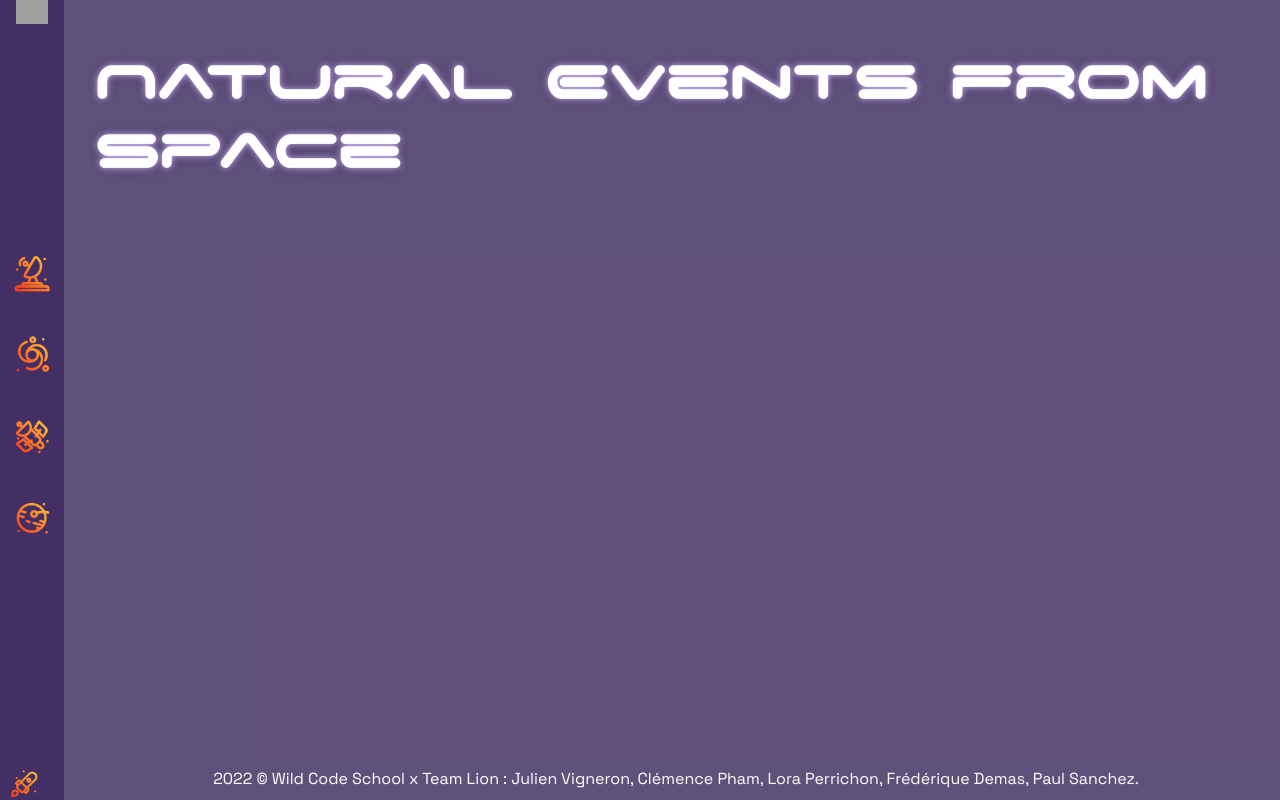
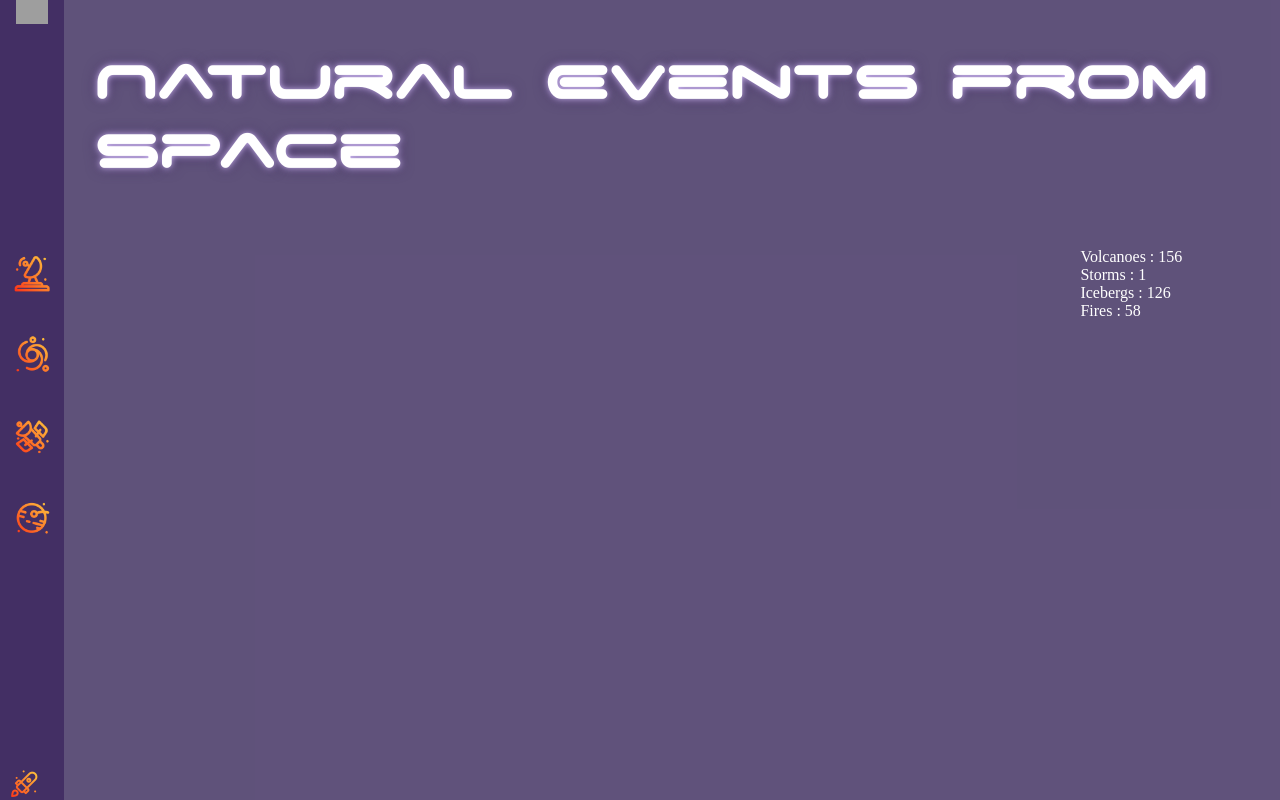
Before and after one commit to WildCodeSchool/-RMT-2203-TeamKarma-lions, a React (Vite) app in the folder frontend/: page /NaturalEvents in a window 1280 px wide. Shown: the top 800 px of the page. Built offline with nearby package versions, Linux system fonts and the light colour scheme; no server answers; grey boxes are pictures that could not be loaded.

Commit message:
fix display counter + resizing globe image

```diff
--- a/frontend/index.html
+++ b/frontend/index.html
@@ -5,7 +5,7 @@
     <link rel="icon" type="image/svg+xml" href="/src/favicon.svg" />
     <meta name="viewport" content="width=device-width, initial-scale=1.0" />
     <title>NASA X LIONS</title>
-    <link rel="icon" type="image/x-icon" href="/favicon.ico">
+    <link rel="icon" type="image/x-icon" href="/favicon.ico" />
   </head>
   <body>
     <div id="root"></div>
--- a/frontend/src/components/NaturalEvents/NaturalEventsPics.jsx
+++ b/frontend/src/components/NaturalEvents/NaturalEventsPics.jsx
@@ -1,6 +1,7 @@
 import React, { useEffect, useState } from "react";
 import axios from "axios";
 import Globe from "globe.gl";
+import "../../styles/NaturalEvents.scss";
 
 const correspondance = [
   { id: "severeStorms", color: "#1dfb8f" },
@@ -94,10 +95,10 @@ export default function NaturalEventsPics() {
 
   const drawGlobe = () => {
     if (eventList.length > 0) {
-      let baseHeight = window.innerHeight - 300;
+      let baseHeight = window.innerHeight - 80;
       let baseWidth = window.innerWidth;
 
-      if (baseWidth > 768) baseWidth -= 164;
+      if (baseWidth > 768) baseWidth -= 80;
       else baseHeight -= 64;
 
       const myGlobe = Globe();
@@ -134,6 +135,14 @@ export default function NaturalEventsPics() {
 
   return (
     <div id="globeContainer">
+      <div id="counter">
+        <ul id="listEvents">
+          <li>Volcanoes : 156</li>
+          <li>Storms : 1</li>
+          <li>Icebergs : 126</li>
+          <li>Fires : 58</li>
+        </ul>
+      </div>
       <div id="globeViz" />
     </div>
   );
--- a/frontend/src/pages/NaturalEvents.jsx
+++ b/frontend/src/pages/NaturalEvents.jsx
@@ -1,12 +1,13 @@
 import React from "react";
 import "../styles/Home.scss";
+import "../styles/NaturalEvents.scss";
 import Titre from "../components/Titre";
 import NaturalEventsPics from "../components/NaturalEvents/NaturalEventsPics";
 
 export default function Home() {
   return (
     <div>
-      <Titre titre="Natural Events from space" />
+      <Titre className="natTitle" titre="Natural Events from space" />
       <NaturalEventsPics />
     </div>
   );
--- a/frontend/src/styles/CalendarCuriosity.scss
+++ b/frontend/src/styles/CalendarCuriosity.scss
@@ -22,7 +22,7 @@
 .pCal {
   text-align: center;
 }
-.calendar-container{
+.calendar-container {
   margin-bottom: 1.5em;
   max-width: 100vw;
 }
@@ -32,7 +32,7 @@
     padding: 0 1em 0.5em 1em;
     font-size: 130%;
   }
-  .calendar{
+  .calendar {
     margin-top: 0;
   }
 }
--- a/frontend/src/styles/CuriosityPics.scss
+++ b/frontend/src/styles/CuriosityPics.scss
@@ -1,6 +1,6 @@
 // selection photos
 
-.filterCam{
+.filterCam {
   display: flex;
   flex-direction: column;
   align-items: center;
@@ -49,23 +49,23 @@
   margin: 0 0.5em;
   background: #1c0444;
   border: none;
-  padding: .5em 1em;
+  padding: 0.5em 1em;
   border-radius: 4em;
 }
 
-.picButton img{
+.picButton img {
   padding: 0;
 }
 .picButton img:first-child {
-  padding-right: .5em;
+  padding-right: 0.5em;
 }
 
-.picButton img:last-child{
-  padding-left: .5em;
+.picButton img:last-child {
+  padding-left: 0.5em;
 }
 
 @media screen and (min-width: 768px) {
-  .gridpics{
+  .gridpics {
     margin-left: 2.5em;
     margin-right: 2.5em;
   }
--- a/frontend/src/styles/Funfactlist.scss
+++ b/frontend/src/styles/Funfactlist.scss
@@ -31,6 +31,6 @@
 @media screen and (min-width: 768px) {
   .funfactlist {
     align-self: end;
-    width:initial;
+    width: initial;
   }
 }
--- a/frontend/src/styles/Home.scss
+++ b/frontend/src/styles/Home.scss
@@ -13,7 +13,7 @@ h1 {
   margin-left: 0;
   text-shadow: 0 0 0.1em #ceb8f3, 0 0 0.2em #432f64;
 }
-.police{
+.police {
   color: #ff8800;
 }
 .intro-site {
@@ -31,8 +31,8 @@ h1 {
   padding-left: 0.5em;
 }
 
-.intro-curio{
-  padding: .5em;
+.intro-curio {
+  padding: 0.5em;
   margin-bottom: 0;
   text-align: center;
   background-color: rgba(67, 47, 100, 0.5);
@@ -45,7 +45,7 @@ h1 {
   .intro-bloc {
     width: 70%;
   }
-  .intro-curio{
+  .intro-curio {
     margin: 0 4em;
     font-size: 130%;
     width: 40%;
@@ -60,10 +60,9 @@ h1 {
     min-height: 100vh;
   }
 
-  .introAndCalendar{
+  .introAndCalendar {
     display: flex;
     align-items: center;
     margin: 1em 1em 1em 0;
   }
-
 }
--- /dev/null
+++ b/frontend/src/styles/NaturalEvents.scss
@@ -0,0 +1,36 @@
+@import "./App.scss";
+
+#globeContainer {
+  position: relative;
+}
+#counter {
+  color: #ffffff;
+  font-size: 0.7rem;
+  border-radius: 10px;
+  z-index: 10;
+  position: absolute;
+  bottom: 0;
+  right: 0;
+}
+
+#listEvents {
+  list-style: none;
+}
+
+.maintTitle natTitle {
+  font-size: clamp(0.2rem, 5.5vw, 2rem);
+  color: green;
+}
+
+@media screen and (min-width: 768px) {
+  #globeContainer {
+    width: 88vw;
+    height: 100vh;
+  }
+  #counter {
+    width: 150px;
+    height: 100px;
+    top: 0;
+    font-size: 1rem;
+  }
+}
--- a/frontend/src/styles/Navbar.scss
+++ b/frontend/src/styles/Navbar.scss
@@ -67,7 +67,7 @@
     width: 4rem;
     height: 100vh;
     position: fixed;
-    z-index:300;
+    z-index: 300;
     img {
       padding: 0;
     }
@@ -100,8 +100,6 @@
     }
   }
 
-
-
   .onglet {
     display: flex;
     flex-direction: row;
@@ -124,9 +122,9 @@
     }
   }
 
-  .iconeContainer:hover .onglet{
+  .iconeContainer:hover .onglet {
     animation-name: slideIn;
-    animation-duration: .4s;
+    animation-duration: 0.4s;
     left: 40px;
   }
   .iconeList {
--- a/frontend/src/styles/Timeline.scss
+++ b/frontend/src/styles/Timeline.scss
@@ -5,7 +5,7 @@
   margin: 0 1em;
 }
 
-.timelineImg{
-    width: 100%;
-    padding: 0;
+.timelineImg {
+  width: 100%;
+  padding: 0;
 }
--- a/frontend/src/styles/variables.scss
+++ b/frontend/src/styles/variables.scss
@@ -1,6 +1,6 @@
 $primary-color: hsla(260, 34%, 28%, 0.831);
 $nav-primary-color: #432f64;
-$box-shadow : rgba(0, 0, 0, 0.35) 0px 5px 15px;
+$box-shadow: rgba(0, 0, 0, 0.35) 0px 5px 15px;
 
 @import url("https://fonts.googleapis.com/css2?family=Space+Grotesk:wght@400;700&display=swap");
 
```
